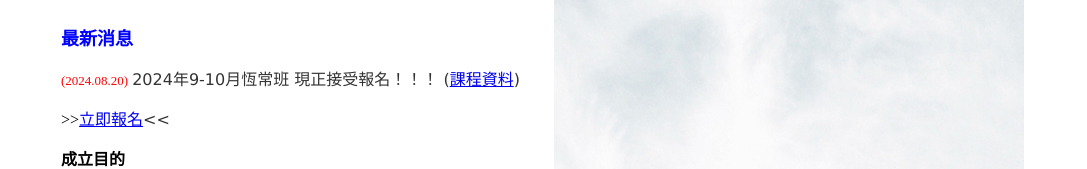
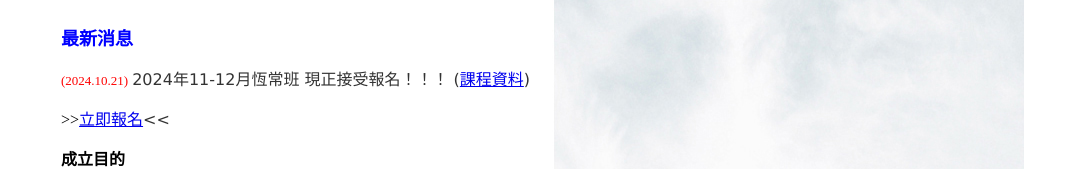
Before and after one commit to asics23/anbsports, a plain HTML site: page aboutus.html in a window 1280 px wide. Shown: the part 182-351 px from the top of the page, without its empty margins (0-1087 px from the left). Drawn offline with Linux system fonts and the light colour scheme.

Commit message:
Add files via upload

```diff
--- a/aboutus.html
+++ b/aboutus.html
@@ -56,9 +56,9 @@ function MM_swapImage() { //v3.0
   <!-- <a target="_blank" href="http://www.fb.com/anb.sports"> -->
   <!-- <a href="http://www.fb.com/anb.sports"><img border="0" src="img/fb_icon.jpg" width="32" height="32"></a> -->
   <p class="MsoNormal" style="text-indent: -18.0pt; margin-left: 18.0pt">
-  <font size="2" color="#FF0000">(2024.08.20)</font>
+  <font size="2" color="#FF0000">(2024.10.21)</font>
   <span style="color: rgb(51, 51, 51); font-family: 'lucida grande', tahoma, verdana, arial, sans-serif; font-style: normal; font-variant: normal; font-weight: normal; letter-spacing: normal; line-height: 18px; orphans: auto; text-align: left; text-indent: 0px; text-transform: none; white-space: normal; widows: auto; word-spacing: 0px; -webkit-text-stroke-width: 0px; display: inline !important; float: none; background-color: rgb(255, 255, 255)">
-  2024年9-10月恆常班 現正接受報名！！！
+  2024年11-12月恆常班 現正接受報名！！！
   (</span><span style="font-family: 'lucida grande', tahoma, verdana, arial, sans-serif; color: #333333; letter-spacing: normal; background-color: #FFFFFF"><a target="_blank" href="https://bit.ly/47uUKeY">課程資料</a>)</span></p>
   >></span><span style="font-family: 'lucida grande', tahoma, verdana, arial, sans-serif; color: #333333; letter-spacing: normal; background-color: #FFFFFF"><a target="_blank" href="https://bit.ly/3OxbjzQ">立即報名</a><<</span></p>
   <p class="MsoNormal" style="text-indent: -18.0pt; margin-left: 18.0pt"><b>
```
